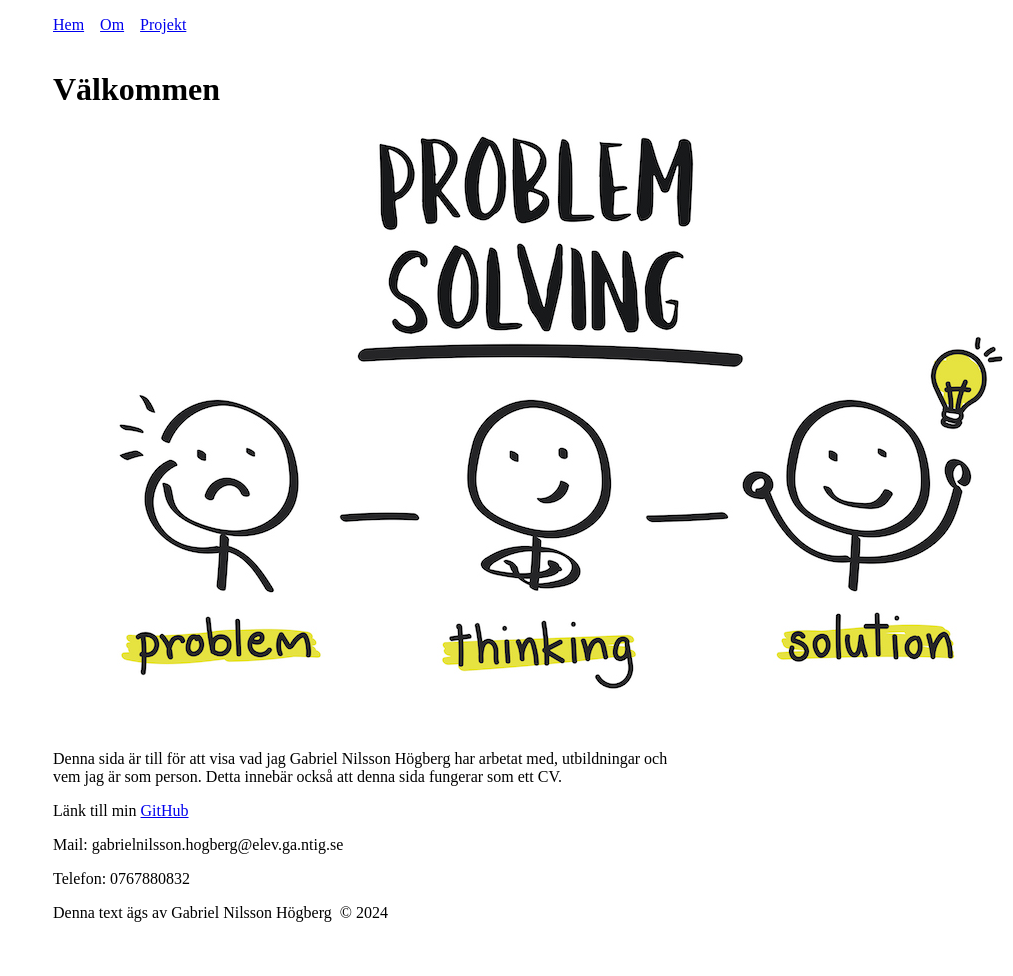
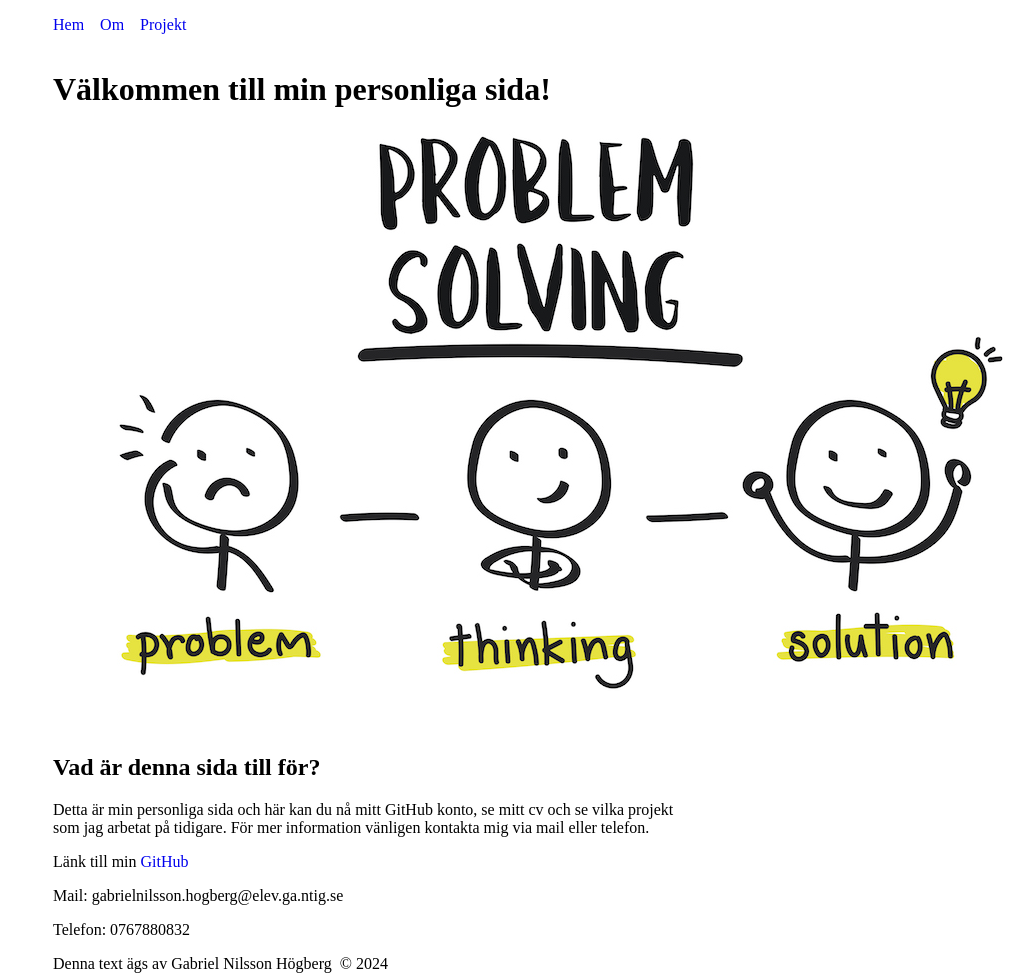
Before and after one commit to Gabbe16/cv, a plain HTML site: page index.html in a window 1280 px wide. Shown: the top 976 px of the page, without its empty margins (267-1280 px from the left). Before the commit the page ends 938 px from the top, so only its background shows below. Drawn offline with Linux system fonts and the light colour scheme.

Commit message:
more text + css styling links

```diff
--- a/css/style.css
+++ b/css/style.css
@@ -26,3 +26,11 @@ nav > ul {
     gap: 1rem;
     padding: 0;
 }
+
+a:link {
+    text-decoration: none;
+}
+
+a:hover {
+    color: darkblue;
+}
--- a/index.html
+++ b/index.html
@@ -18,11 +18,12 @@
     </nav>
 
     <main class="container">
-        <h1>Välkommen</h1>
+        <h1>Välkommen till min personliga sida!</h1>
         <header class="hero">
             <img src="images/Creative-Problem-Solving-Process.jpeg" alt="En bild på naturen">
         </header>
-        <p>Denna sida är till för att visa vad jag Gabriel Nilsson Högberg har arbetat med, utbildningar och vem jag är som person. Detta innebär också att denna sida fungerar som ett CV.</p>
+        <h2>Vad är denna sida till för?</h2>
+        <p>Detta är min personliga sida och här kan du nå mitt GitHub konto, se mitt cv och se vilka projekt som jag arbetat på tidigare. För mer information vänligen kontakta mig via mail eller telefon.</p>
     </main>
 
     <footer class="container">
```
Also changed, not shown: about.html (+3 -2 lines).
